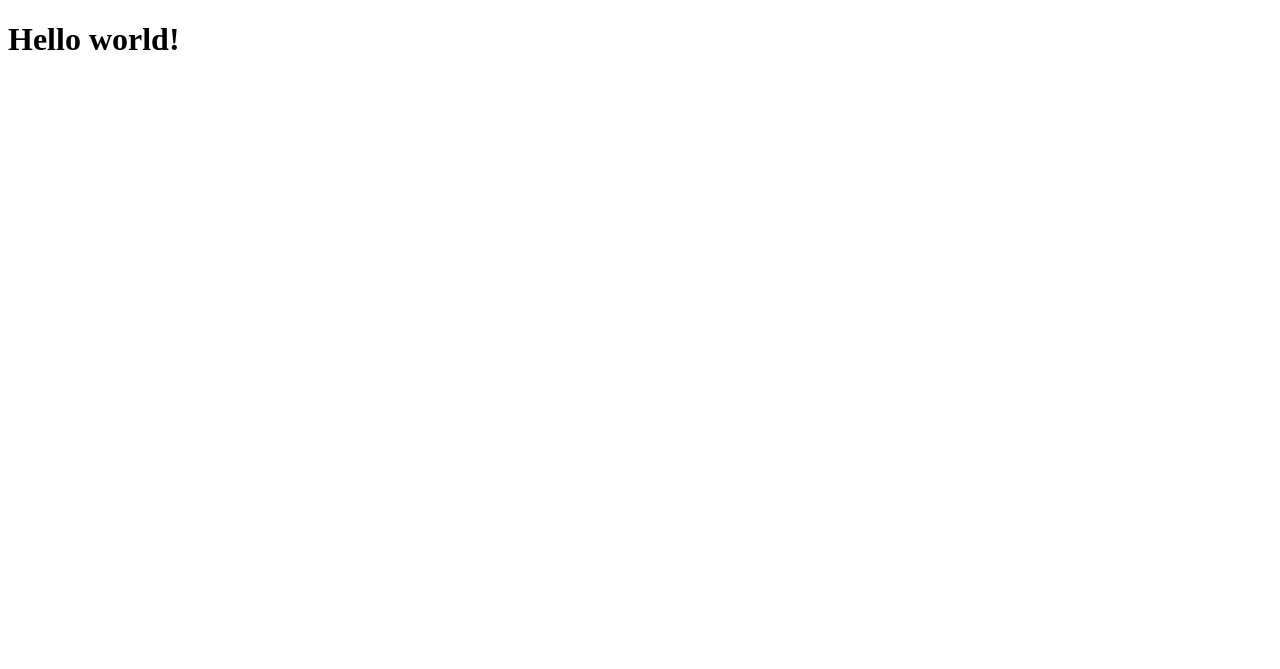
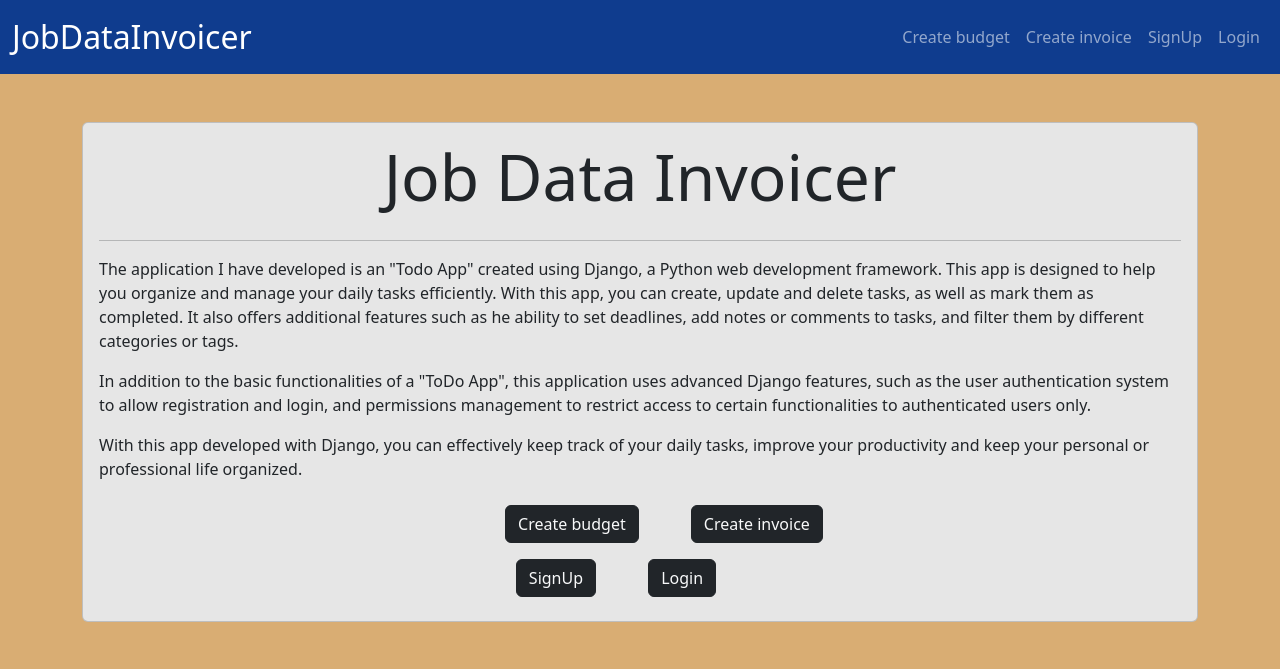
Before and after one commit to lautajam/Quote-invoice_creator, a Django app: page / in a window 1280 px wide. Before the commit the part shown is almost empty. Shown: the top 669 px of the page. Run offline with Django 4.2, Linux system fonts and the light colour scheme.

Commit message:
I starts with the styles

```diff
--- /dev/null
+++ b/front_logic/templates/base.html
@@ -0,0 +1,96 @@
+<!DOCTYPE html>
+<html lang="en">
+
+    <head>
+        <meta charset="UTF-8">
+        <meta name="viewport" content="width=device-width, initial-scale=1.0">
+        {# Link CSS Bootstrap #}
+        <link href="https://cdn.jsdelivr.net/npm/bootstrap@5.3.0/dist/css/bootstrap.min.css" rel="stylesheet"
+            integrity="sha384-9ndCyUaIbzAi2FUVXJi0CjmCapSmO7SnpJef0486qhLnuZ2cdeRhO02iuK6FUUVM" crossorigin="anonymous">
+        <style>
+            .background {
+                background-color: #d9ad73;
+            }
+            .bg_card {
+                background-color: #e6e6e6;
+            }
+            .bg_nav {
+                background-color: #0F3C8E;
+            }
+            .background_2 {
+                background-color: #f5f3f3f3;
+            }
+        </style>
+        <title>Job Data Invoicer</title>
+    </head>
+
+    <body class="background">
+        <nav class="navbar navbar-expand-lg bg_nav navbar-dark">
+            <div class="container-fluid text-light">
+                <a class="navbar-brand fs-2" href="">JobDataInvoicer</a>
+                <button class="navbar-toggler" type="button" data-bs-toggle="collapse" data-bs-target="#navbarNav"
+                    aria-controls="navbarNav" aria-expanded="false" aria-label="Toggle navigation">
+                    <span class="navbar-toggler-icon"></span>
+                </button>
+                <div class="collapse navbar-collapse" id="navbarNav">
+                    <ul class="navbar-nav me-auto">
+                        {% if user.is_authenticated %}
+                            <li class="nav-item">
+                                <a class="nav-link" href="">Home</a>
+                            </li>
+                            <li class="nav-item">
+                                <a class="nav-link" href="">Tasks</a>
+                            </li>
+                            <li class="nav-item">
+                                <a class="nav-link" href="">Create Task</a>
+                            </li>
+                            <li class="nav-item">
+                                <a class="nav-link" href="">Task completed</a>
+                            </li>
+                        {% endif %}
+                        {% if user.is_superuser %}
+                            <li class="nav-item">
+                                <a class="nav-link" href="/admin">Admin</a>
+                            </li>
+                        {% endif %}
+                    </ul>
+
+                    <ul class="navbar-nav ms-auto">
+                        {% if user.is_authenticated %}
+                            <li class="nav-item">
+                                <span class="nav-link active">🟢 {{ user }}</span>
+                            </li>
+                            <li class="nav-item">
+                                <a class="nav-link active" href="">Logout</a>
+                            </li>
+                        {% else %}
+                            <li class="nav-item">
+                                <a class="nav-link" href="">Create budget</a>
+                            </li>
+                            <li class="nav-item">
+                                <a class="nav-link" href="">Create invoice</a>
+                            </li>
+                            <li class="nav-item">
+                                <a class="nav-link" href="">SignUp</a>
+                            </li>
+                            <li class="nav-item">
+                                <a class="nav-link" href="">Login</a>
+                            </li>
+                        {% endif %}
+                    </ul>
+                </div>
+            </div>
+        </nav>
+
+        {% block content %}
+
+        {% endblock %}
+
+        {# Script Js Bootstrap #}
+        <script src="https://cdn.jsdelivr.net/npm/bootstrap@5.3.0/dist/js/bootstrap.bundle.min.js"
+            integrity="sha384-geWF76RCwLtnZ8qwWowPQNguL3RmwHVBC9FhGdlKrxdiJJigb/j/68SIy3Te4Bkz"
+            crossorigin="anonymous"></script>
+
+    </body>
+
+</html>
--- a/front_logic/templates/index.html
+++ b/front_logic/templates/index.html
@@ -1,11 +1,33 @@
-<!DOCTYPE html>
-<html lang="en">
-<head>
-    <meta charset="UTF-8">
-    <meta name="viewport" content="width=device-width, initial-scale=1.0">
-    <title>Document</title>
-</head>
-<body>
-    <h1>Hello world!</h1>
-</body>
-</html>
+{% extends 'base.html' %}
+{% block content %}
+    <main class="container py-5">
+        <section class="card card-body bg_card">
+            <h1 class="display-3 text-center">Job Data Invoicer</h1>
+            <hr>
+            <p>The application I have developed is an "Todo App" created using Django, a Python web development framework. This app is designed to help you organize and manage your daily tasks efficiently. With this app, you can create, update and delete tasks, as well as mark them as completed. It also offers additional features such as  he ability to set deadlines, add notes or comments to tasks, and filter them by different categories or tags. </p>
+
+            <p>In addition to the basic functionalities of a "ToDo App", this application uses advanced Django features, such as the user authentication system to allow registration and login, and permissions management to restrict access to certain functionalities to authenticated users only.
+
+            <p>With this app developed with Django, you can effectively keep track of your daily tasks, improve your productivity and keep your personal or professional life organized.</p>
+            {% if user.is_authenticated%}
+                <div class="text-center">
+                    <a href="" class="btn btn-dark text-light" >Historial</a>
+                    <a href="" class="btn btn-dark text-light mx-5 my-2">Create budget</a>
+                    <a href="" class="btn btn-dark text-light">Create invoice</a>
+                    {% if user.is_superuser %}
+                        <a href="/admin" class="btn btn-dark text-light mx-5 my-2">Admin</a>
+                    {% endif %}
+                </div>
+            {% else %}
+                <div class="text-center">
+                    <a href="" class="btn btn-dark text-light mx-5 my-2">Create budget</a>
+                    <a href="" class="btn btn-dark text-light">Create invoice</a>
+                </div>
+                <div class="text-center">
+                    <a href="/signup" class="btn btn-dark text-light" >SignUp</a>
+                    <a href="/signin" class="btn btn-dark text-light mx-5 my-2">Login</a>
+                </div>
+            {% endif %}
+        </section>
+    </main>
+{% endblock %}
```
